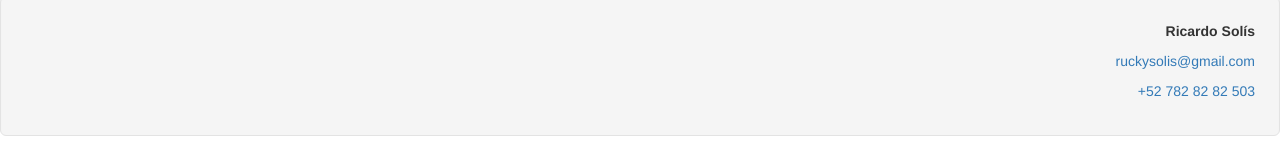
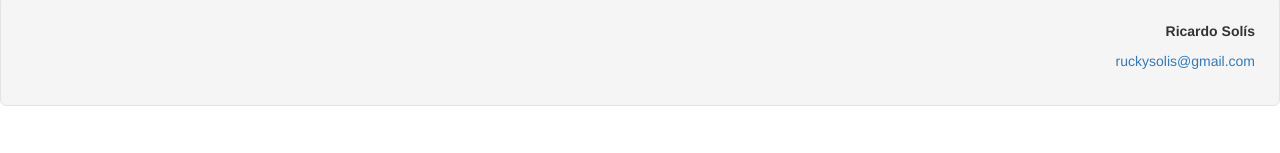
Before and after one commit to ruckysolis/ruckysolis.github.io, a website: page index.html in a window 1280 px wide. Shown: the part 847-1000 px from the top of the page. After the commit the page ends 973 px from the top, so only its background shows below. Drawn offline with nearby package versions, Linux system fonts and the light colour scheme.

Commit message:
numero borrado

```diff
--- a/index.html
+++ b/index.html
@@ -149,7 +149,7 @@
 <div class="well well-lg text-right">
   <p><strong>Ricardo Solís</strong></strong></p>
   <p><a href="mailto:ruckysolis@gmail.com">ruckysolis@gmail.com</a></p>
-  <p><a href="tel:+527828282503">+52 782 82 82 503</a></p>
+
 </div>
 
 
```
